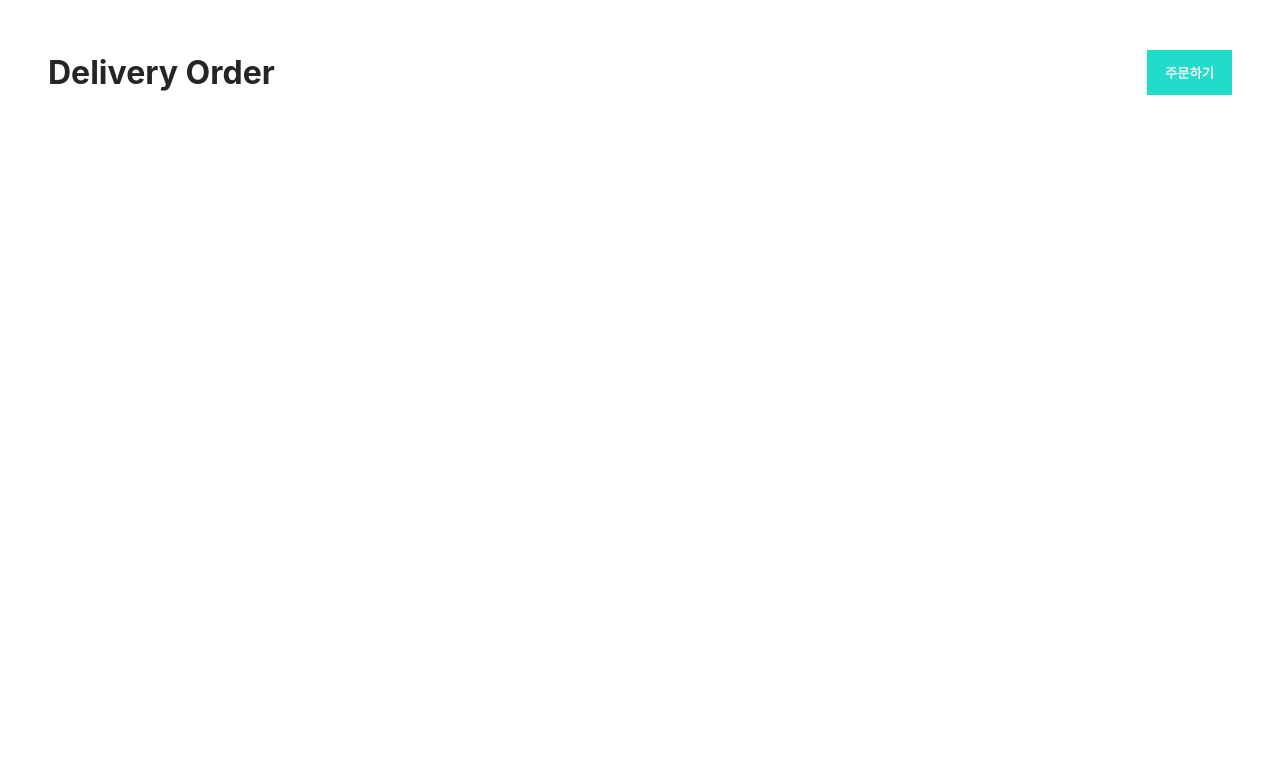
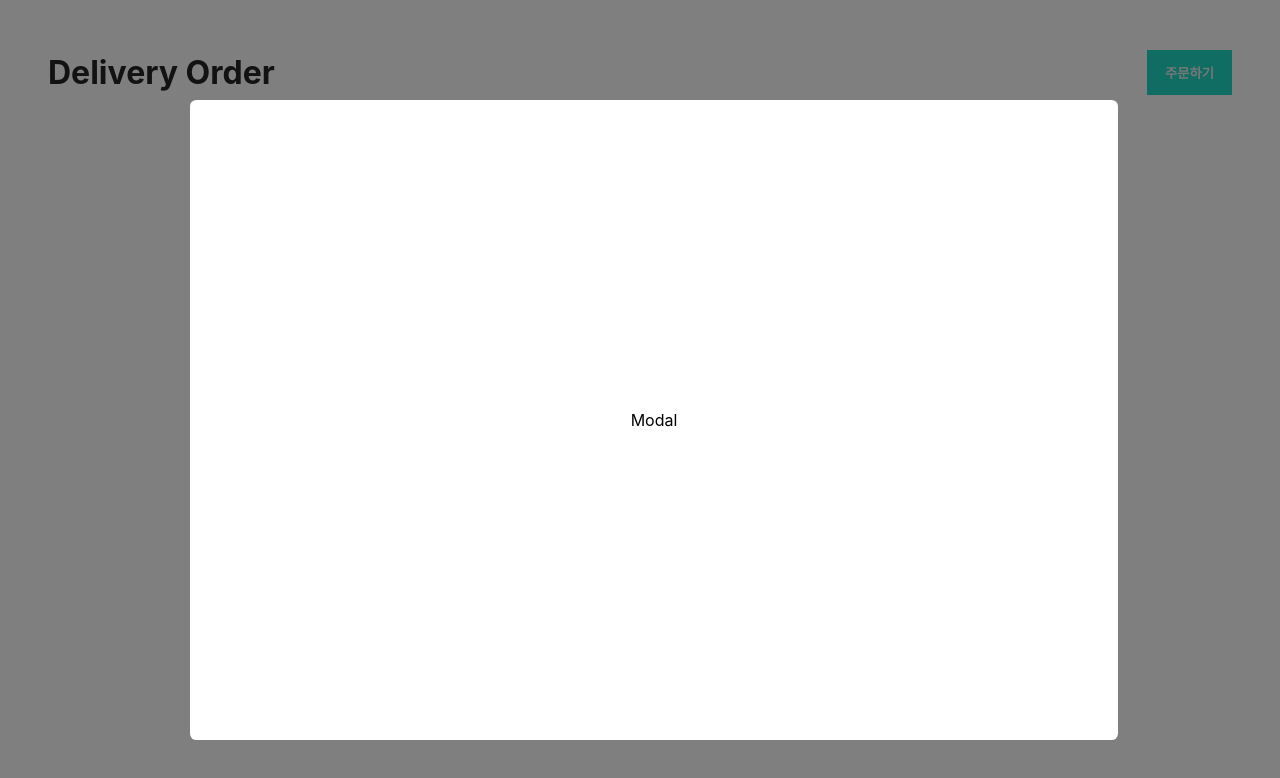
Before and after one commit to seon-mikim/-deliveryorder, a React (Create React App) app: page / in a window 1280 px wide. Both pictures are taken after a click on the button "주문하기". Shown: the top 778 px of the page. Built offline with nearby package versions, Linux system fonts and the light colour scheme.

Commit message:
feat: 모달과 백드롭 구현
- 주문하기 버튼 누를 시 모달창 렌더링 구현
- 백드롭 누를 시 모달창 사라지게 구현
- state로 구현

```diff
--- a/src/App.jsx
+++ b/src/App.jsx
@@ -2,6 +2,7 @@ import DeliveryOrderPage from 'pages/DeliveryOrderPage';
 import './App.css';
 
 function App() {
+
   return <DeliveryOrderPage/>
 
 }
--- /dev/null
+++ b/src/components/BackDrop/BackDrop.jsx
@@ -0,0 +1,12 @@
+
+import React from 'react';
+import classes from './BackDrop.module.css';
+const BackDrop = ({ onClick }) => {
+  const handleClick = (event) => {
+    event.preventDefault();
+    onClick();
+  };
+  return <div onClick={handleClick} className={classes.background}></div>;
+};
+
+export default BackDrop;
--- /dev/null
+++ b/src/components/BackDrop/BackDrop.module.css
@@ -0,0 +1,8 @@
+.background {
+	position: fixed;
+	top: 0;
+	left: 0;
+	bottom: 0;
+	right: 0;
+	background-color: rgb(0, 0,0, 0.5);
+}
--- a/src/components/Modal/Modal.jsx
+++ b/src/components/Modal/Modal.jsx
@@ -1,9 +1,7 @@
-import React from 'react'
+import React from 'react';
+import classes from './Modal.module.css'
+const Modal = () => {
+	return <div className={classes.modal }>Modal</div>
+};
 
-const Modal = () => {
-	return (
-		<div>Modal</div>
-	)
-}
-
-export default Modal
+export default Modal;
--- /dev/null
+++ b/src/components/Modal/Modal.module.css
@@ -0,0 +1,12 @@
+.modal {
+  display: flex;
+	align-items: center;
+	justify-content: center;
+	border-radius: 0.4rem;
+	width: 58rem;
+	height: 40rem;
+  position: absolute;
+  top: calc(50vh - 300px);
+  left: calc(50vw - 450px);
+  background-color: #fff;
+}
--- a/src/pages/DeliveryOrderPage.jsx
+++ b/src/pages/DeliveryOrderPage.jsx
@@ -1,15 +1,24 @@
-import Header from "@components/Header/Header"
+import BackDrop from '@components/BackDrop/BackDrop';
+import Header from '@components/Header/Header';
+import Modal from '@components/Modal/Modal';
+import { useState } from 'react';
+import { createPortal } from 'react-dom';
 
+const backDropEl = document.getElementById('back-drop');
+const modalEl = document.getElementById('modal');
 
 const DeliveryOrderPage = () => {
-	const handleClick = () => {
-		console.log('누르면 모달창이 나올겁니다.')
-	}
-	return (
-    <div>
+  const [isShown, setIsShown] = useState(false);
+  const handleClick = () => {
+    setIsShown((prevIsShown) => !prevIsShown);
+  };
+  return (
+    <>
+      {isShown && createPortal(<BackDrop onClick={handleClick} />, backDropEl)}
+      {isShown && createPortal(<Modal />, modalEl)}
       <Header onClick={handleClick} />
-    </div>
+    </>
   );
-}
+};
 
-export default DeliveryOrderPage
+export default DeliveryOrderPage;
```
